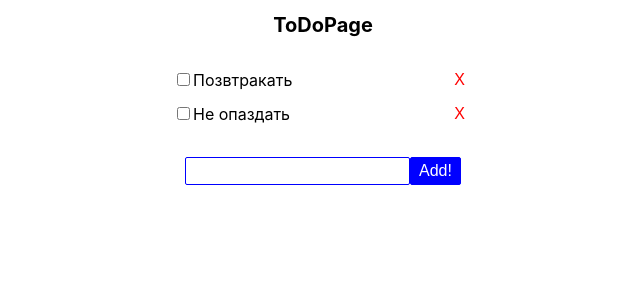
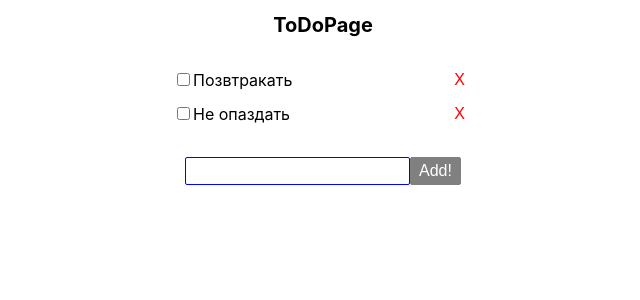
Before and after one commit to fs/itis-course-2020-2021-fe, a React (Create React App) app: page / in a window 1280 px wide. Shown: the top 300 px of the page, without its empty margins (317-957 px from the left). Built offline with nearby package versions, Linux system fonts and the light colour scheme.

Commit message:
Lession 3 hw (#5)
* set outlined

* hw done

```diff
--- a/src/App.js
+++ b/src/App.js
@@ -1,8 +1,10 @@
 import ToDoPage from './components/pages/ToDoPage';
+
+const initialList = [{ text: 'Позвтракать' }, { text: 'Не опаздать' }];
 
 const App = () => (
   <>
-    <ToDoPage />
+    <ToDoPage initialList={initialList} />
   </>
 );
 
--- a/src/components/atoms/Button/Button.js
+++ b/src/components/atoms/Button/Button.js
@@ -1,7 +1,7 @@
-import styled from 'styled-components';
+import styled, { css } from 'styled-components';
 
 const StyledButton = styled.button(
-  ({ primary, error, outlined }) => `
+  ({ primary, error, outlined = true }) => css`
     color: ${primary ? 'white' : 'blue'};
     ${error && 'color: red'};
     background-color: ${primary ? 'blue' : 'white'};
@@ -18,8 +18,28 @@ const StyledButton = styled.button(
       color: white;
       cursor: auto;
     }
-    ${outlined && 'border: 0'};
-`,
+
+    :focus {
+      outline: #61dafb 1px solid;
+    }
+
+    :active {
+      outline: #61dafb 1px solid;
+    }
+
+    ${!outlined &&
+    css`
+      border: 0;
+
+      :focus {
+        outline: 0;
+      }
+
+      :active {
+        outline: 0;
+      }
+    `};
+  `,
 );
 
 const Button = (props) => {
--- a/src/components/atoms/Input/Input.js
+++ b/src/components/atoms/Input/Input.js
@@ -8,10 +8,15 @@ const StyledInput = styled.input`
 
   :focus {
     border: 1px solid blue;
+    outline: #61dafb 1px solid;
   }
 
   :disabled {
     border: 1px solid gray;
+  }
+
+  :active {
+    outline: #61dafb 1px solid;
   }
 `;
 
--- a/src/components/molecules/ToDoForm/ToDoForm.js
+++ b/src/components/molecules/ToDoForm/ToDoForm.js
@@ -17,14 +17,16 @@ const ToDoForm = ({ disabled, onSubmit }) => {
   const [value, setValue] = useState(defaultValue);
 
   const handleSubmit = () => {
-    onSubmit(value);
-    setValue(defaultValue);
+    if (value) {
+      onSubmit(value);
+      setValue(defaultValue);
+    }
   };
 
   return (
     <Wrapper>
       <Input disabled={disabled} onChange={setValue} value={value} />
-      <Button primary disabled={disabled} onClick={handleSubmit}>
+      <Button primary disabled={disabled || !value} onClick={handleSubmit}>
         Add!
       </Button>
     </Wrapper>
--- a/src/components/molecules/ToDoList/ToDoList.js
+++ b/src/components/molecules/ToDoList/ToDoList.js
@@ -20,7 +20,7 @@ const ToDoList = (props) => {
         <ToDoListItem key={`${i}-${listItem.text}`}>
           <CheckBox />
           {listItem.text}
-          <StyledButton error outlined onClick={() => onRemove(i)}>
+          <StyledButton error outlined={false} onClick={() => onRemove(i)}>
             X
           </StyledButton>
         </ToDoListItem>
--- a/src/components/pages/ToDoPage/ToDoPage.js
+++ b/src/components/pages/ToDoPage/ToDoPage.js
@@ -1,7 +1,8 @@
-import { useState } from 'react';
+import { useState, useEffect } from 'react';
 import styled from 'styled-components';
 import ToDoList from '../../molecules/ToDoList';
 import ToDoForm from '../../molecules/ToDoForm';
+// import Button from '../../atoms/Button';
 
 const Wrapper = styled.div`
   max-width: 400px;
@@ -15,20 +16,34 @@ const Title = styled.h1`
   font-size: 20px;
 `;
 
-const initialList = [{ text: 'Позвтракать' }, { text: 'Не опаздать' }];
-
-const ToDoPage = () => {
+const ToDoPage = ({ initialList }) => {
   const [list, setList] = useState(initialList);
+  const [listUnSaved, setListUnsaved] = useState(false);
   const onAddNewListItem = (value) => {
     setList([...list, { text: value }]);
   };
   const handleRemove = (i) => setList(list.filter((elem, index) => i !== index));
+
+  useEffect(() => {
+    if (JSON.stringify(initialList) !== JSON.stringify(list)) {
+      setListUnsaved(true);
+    } else {
+      setListUnsaved(false);
+    }
+  }, [initialList, list, listUnSaved]);
 
   return (
     <Wrapper>
       <Title>ToDoPage</Title>
       <ToDoList list={list} onRemove={handleRemove} />
       <ToDoForm onSubmit={onAddNewListItem} />
+      {listUnSaved && (
+        <div>
+          List not saved
+          {/* <Button>Dismiss</Button> */}
+          {/* <Button primary>Save</Button> */}
+        </div>
+      )}
     </Wrapper>
   );
 };
--- /dev/null
+++ b/src/hooks/useToDo.js
@@ -0,0 +1 @@
+// todo create useTodo hook
```
